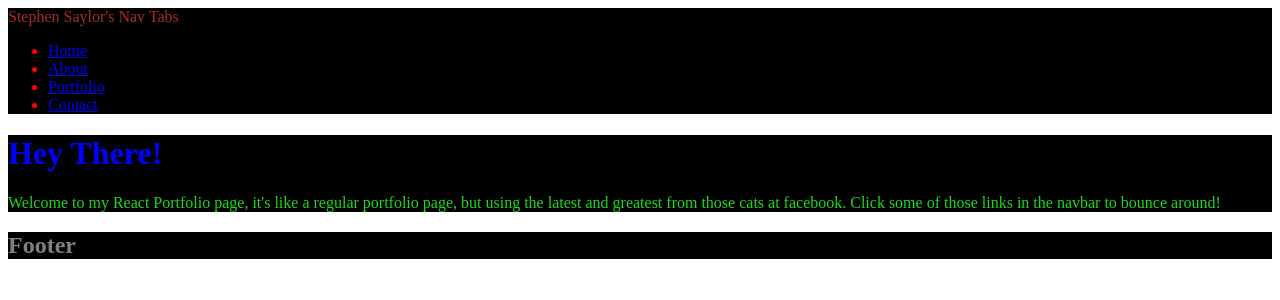
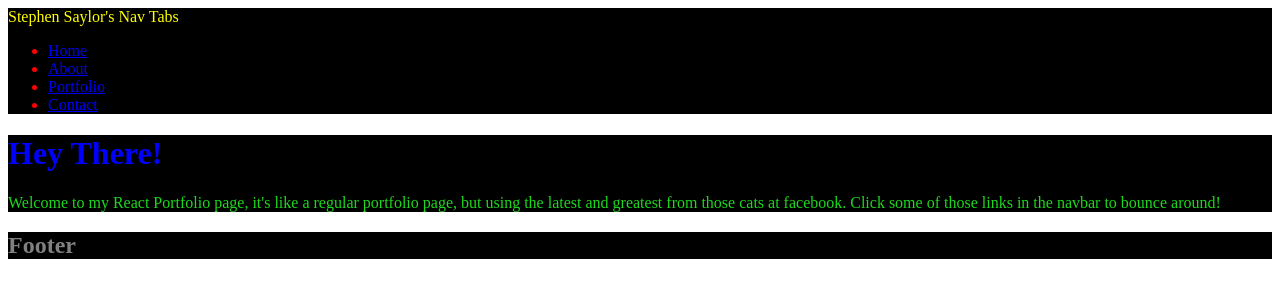
Before and after one commit to StephenSaylor/React-Portfolio, a React (Create React App) app: page / in a window 1280 px wide. Shown: the top 300 px of the page. Built offline with nearby package versions, Linux system fonts and the light colour scheme.

Commit message:
fixed color issue

```diff
--- a/src/components/NavTabs.js
+++ b/src/components/NavTabs.js
@@ -2,9 +2,9 @@ import React from 'react';
 
 function NavTabs({ currentPage, handlePageChange }) {
   return (
-    <header style={{color: "brown", backgroundColor: "black" }}>
+    <header style={{color: "yellow", backgroundColor: "black" }}>
       Stephen Saylor's Nav Tabs
-      <nav style={{color: "red"}}>
+      <navbar style={{color: "red"}}>
         <ul className="nav nav-tabs">
           <li className="nav-item">
             <a
@@ -43,7 +43,7 @@ function NavTabs({ currentPage, handlePageChange }) {
             </a>
           </li>
         </ul>
-      </nav>
+      </navbar>
     </header>
   );
 }
```
